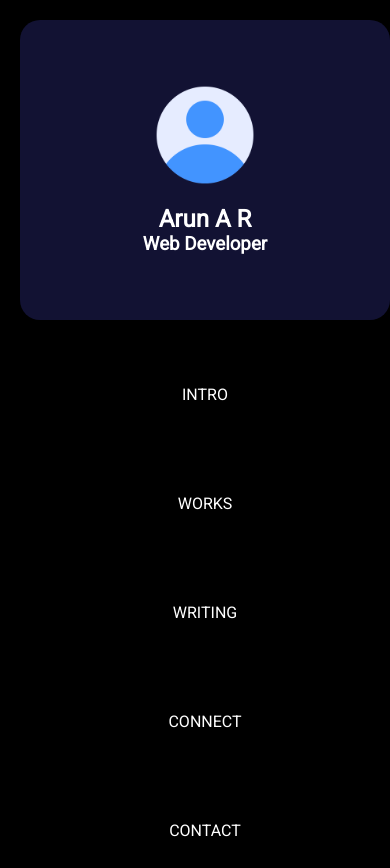
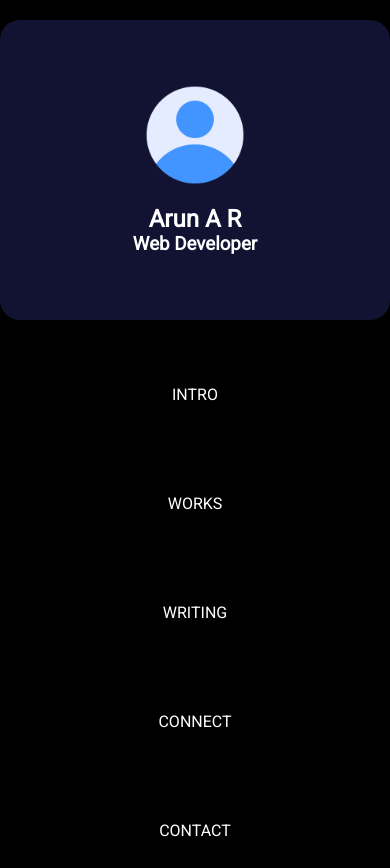
Before and after one commit to arunar1/Portfolio, a plain HTML site: page index.html in a window 390 px wide. Shown: the top 868 px of the page. Drawn offline with Linux system fonts and the light colour scheme.

Commit message:
style fix

```diff
--- a/style.css
+++ b/style.css
@@ -356,6 +356,9 @@ div{
     .divider{
         display: none;
     }
+    .sidebar{
+        padding: 0px;
+    }
 }
 
 @media (max-width: 768px) {
```
